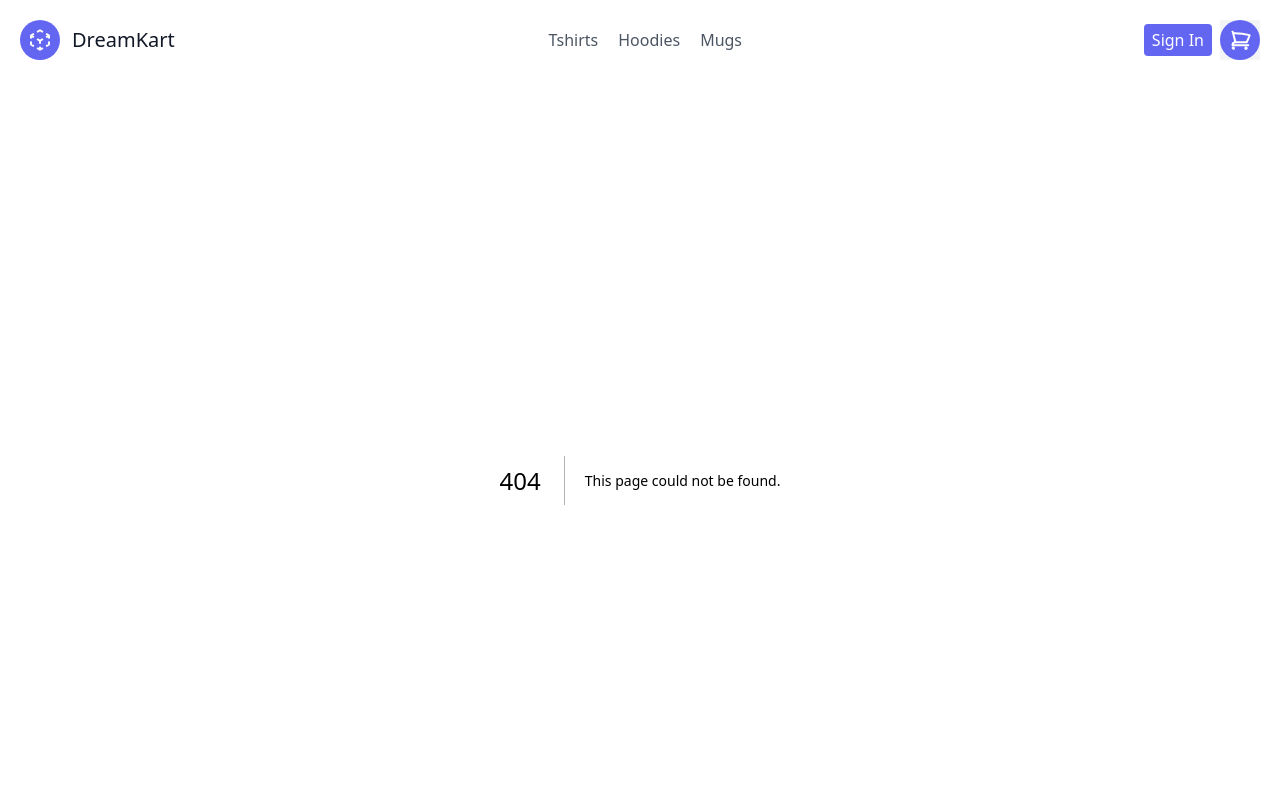
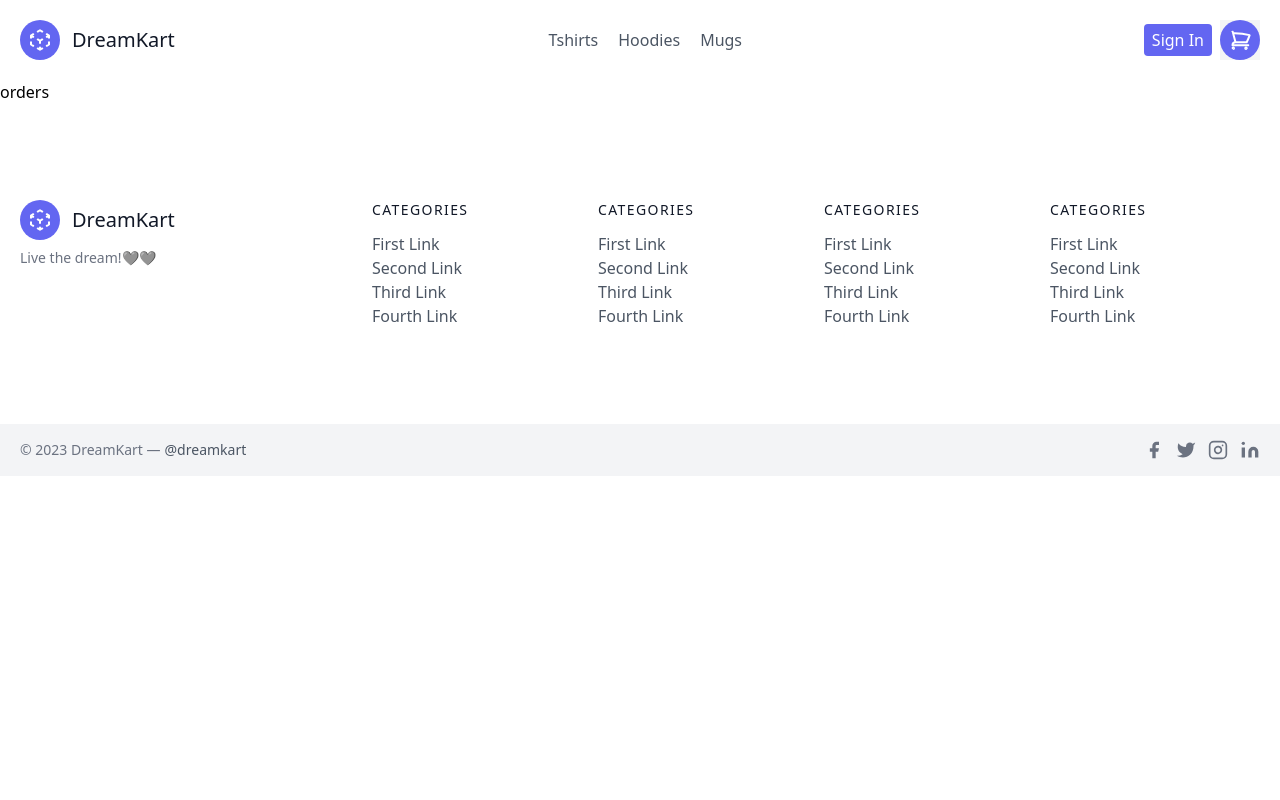
Before and after one commit to NytWarrior/dreamkart-nextjs, a Next.js app: page /orders in a window 1280 px wide. Before the commit this address had no page. Shown: the top 800 px of the page. Built offline with nearby package versions, Linux system fonts and the light colour scheme.

Commit message:
some fixes

```diff
--- a/components/Navbar.js
+++ b/components/Navbar.js
@@ -33,7 +33,7 @@ const Navbar = ({ user, cart, addToCart, removeFromCart, clearCart, subTotal, lo
                 <div onMouseOver={() => setDropdown(true)} onMouseLeave={() => setDropdown(false)} className='flex'>
                     {dropdown && <ul className="absolute top-7 right-10 z-10 mt-9 mr-10 w-36 origin-top-right rounded-md bg-white py-1 shadow-lg ring-1 ring-black ring-opacity-5 focus:outline-none">
                         <Link href={'/myaccount'}><li className='block px-4 py-2 text-sm text-gray-700'> My Account</li></Link>
-                        <Link href={'/order'}><li className='block px-4 py-2 text-sm text-gray-700'> Orders </li></Link>
+                        <Link href={'/orders'}><li className='block px-4 py-2 text-sm text-gray-700'> Orders </li></Link>
                         <li onClick={logout} className='cursor-pointer block px-4 py-2 text-sm text-gray-700'> Logout</li>
                     </ul>}
                     {user.value && <a className="inline-flex items-center px-2 bg-gray-100 border-0 focus:outline-none text-base mt-4 md:mt-0">
@@ -43,7 +43,7 @@ const Navbar = ({ user, cart, addToCart, removeFromCart, clearCart, subTotal, lo
                     </a>}
                 </div>
                 <div className='flex'>
-                    {!user.value && <Link href={'/signin'}><button class="inline-flex text-white bg-indigo-500 border-0 py-1 px-2 mx-2 my-1 focus:outline-none hover:bg-indigo-600 rounded">Sign In</button></Link>}
+                    {!user.value && <Link href={'/signin'}><button className="inline-flex text-white bg-indigo-500 border-0 py-1 px-2 mx-2 my-1 focus:outline-none hover:bg-indigo-600 rounded">Sign In</button></Link>}
                     <a onClick={toggleCart} className="inline-flex items-center bg-gray-100 border-0 focus:outline-none text-base mt-4 md:mt-0">
                         <svg xmlns="http://www.w3.org/2000/svg" fill="none" stroke="currentColor" strokeLinecap="round" strokeLinejoin="round" strokeWidth="2" className="w-10 h-10 text-white p-2 bg-indigo-500 rounded-full hover:bg-indigo-600" viewBox="0 0 24 24">
                             <path d="M2.25 3h1.386c.51 0 .955.343 1.087.835l.383 1.437M7.5 14.25a3 3 0 00-3 3h15.75m-12.75-3h11.218c1.121-2.3 2.1-4.684 2.924-7.138a60.114 60.114 0 00-16.536-1.84M7.5 14.25L5.106 5.272M6 20.25a.75.75 0 11-1.5 0 .75.75 0 011.5 0zm12.75 0a.75.75 0 11-1.5 0 .75.75 0 011.5 0z"></path>
--- a/pages/_app.js
+++ b/pages/_app.js
@@ -32,6 +32,7 @@ export default function App({ Component, pageProps }) {
     localStorage.removeItem('token');
     setUser({ value: null });
     setKey(Math.random());
+    router.push('/');
   }
 
   const saveCart = (myCart) => {
--- a/pages/forgot.js
+++ b/pages/forgot.js
@@ -1,6 +1,15 @@
-import React from 'react'
+import React, { useEffect } from 'react';
+import { useRouter } from 'next/router';
 
 const forgot = () => {
+    const router = useRouter();
+
+    useEffect(() => {
+        if (localStorage.getItem('token')) {
+            router.push('/');
+        }
+    }, []);
+
     return (
         <div className="flex min-h-full flex-col justify-center px-6 py-12 lg:px-8">
             <div className="sm:mx-auto sm:w-full sm:max-w-sm">
--- /dev/null
+++ b/pages/myaccount.js
@@ -0,0 +1,17 @@
+import React, { useEffect } from 'react';
+import { useRouter } from 'next/router';
+
+const myaccount = () => {
+    const router = useRouter();
+
+    useEffect(() => {
+        if (localStorage.getItem('token')) {
+            router.push('/');
+        }
+    }, []);
+    return (
+        <div>myaccount</div>
+    )
+}
+
+export default myaccount;
--- a/pages/order.js
+++ b/pages/order.js
@@ -1,6 +1,14 @@
-import React from 'react'
+import React, { useEffect } from 'react';
+import { useRouter } from 'next/router';
 
 const order = () => {
+    const router = useRouter();
+
+    useEffect(() => {
+        if (localStorage.getItem('token')) {
+            router.push('/');
+        }
+    }, []);
     return (
         <section className="text-gray-600 body-font overflow-hidden">
             <div className="container px-5 py-24 mx-auto">
--- /dev/null
+++ b/pages/orders.js
@@ -0,0 +1,17 @@
+import React, { useEffect } from 'react';
+import { useRouter } from 'next/router';
+
+const orders = () => {
+    const router = useRouter();
+
+    useEffect(() => {
+        if (localStorage.getItem('token')) {
+            router.push('/');
+        }
+    }, []);
+    return (
+        <div>orders</div>
+    )
+}
+
+export default orders;
--- a/pages/signin.js
+++ b/pages/signin.js
@@ -1,10 +1,16 @@
+import React, { useEffect, useState } from 'react';
 import { useRouter } from 'next/router';
-import React, { useState } from 'react'
 
 const signin = () => {
     const [email, setEmail] = useState('');
     const [password, setPassword] = useState('');
     const router = useRouter();
+
+    useEffect(() => {
+        if (localStorage.getItem('token')) {
+            router.push('/');
+        }
+    }, []);
 
     const handleChange = (e) => {
         if (e.target.name === 'email') {
--- a/pages/signup.js
+++ b/pages/signup.js
@@ -1,9 +1,17 @@
-import React, { useState } from 'react'
+import React, { useEffect, useState } from 'react';
+import { useRouter } from 'next/router';
 
 const signup = () => {
     const [name, setName] = useState('');
     const [email, setEmail] = useState('');
     const [password, setPassword] = useState('');
+    const router = useRouter();
+
+    useEffect(() => {
+        if (localStorage.getItem('token')) {
+            router.push('/');
+        }
+    }, []);
 
     const handleChange = (e) => {
         if (e.target.name === 'name') {
```
